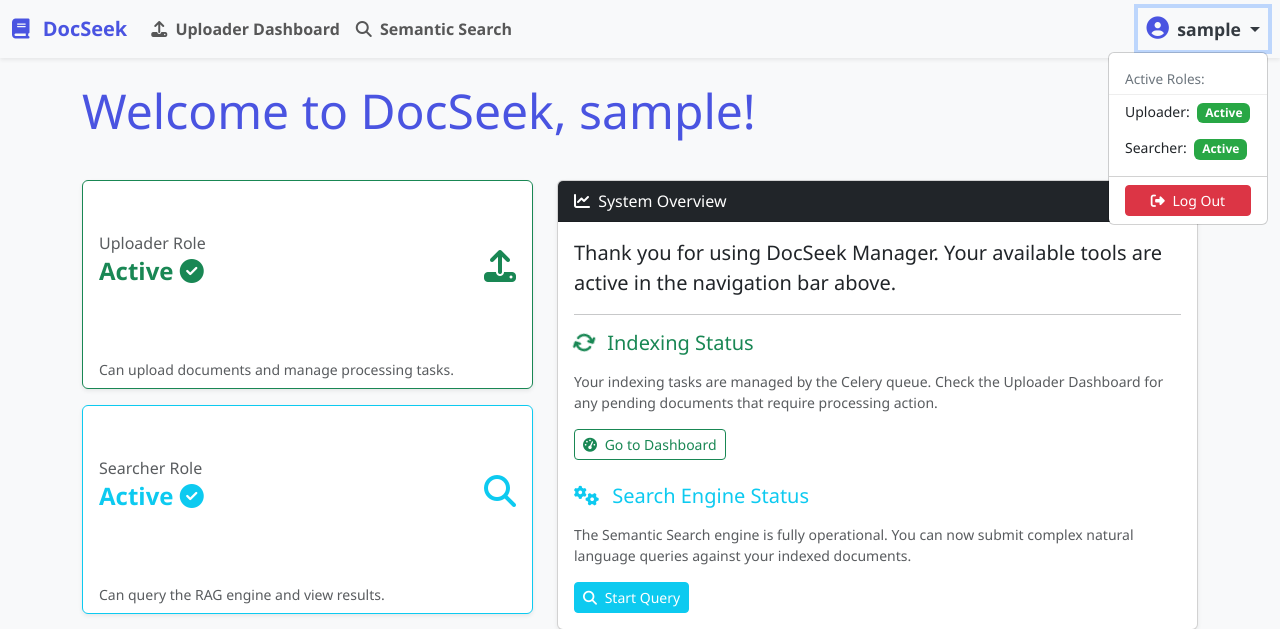
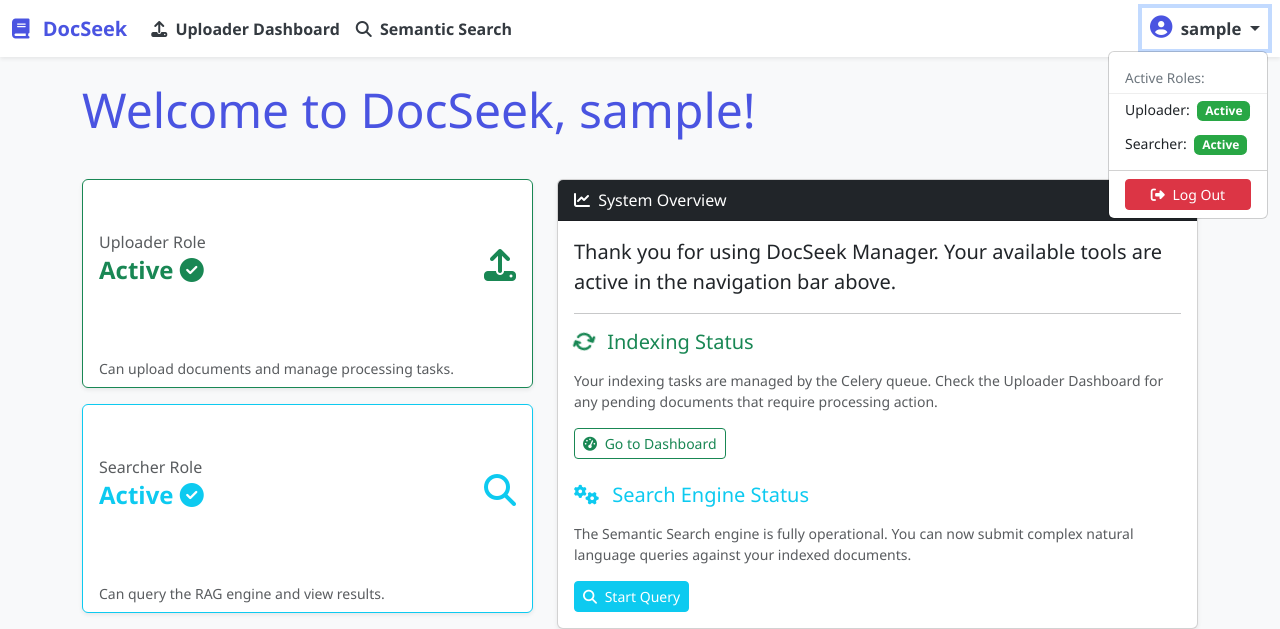
Before and after one commit to albanz27/DocSeek, a Django app: page / in a window 1280 px wide, after a click that opens the changed part. Shown: the top 629 px of the page. Run offline with Django 5.2, Linux system fonts and the light colour scheme; a user stored in the database is signed in; tables that the repository leaves empty hold one stand-in row (values such as "Sample post"); parts of the project's set-up code (start-up, migrations or seed data) failed here and were passed over.

Commit message:
Refactor base.css to improve styling consistency and enhance readability across components

```diff
--- a/static/css/base.css
+++ b/static/css/base.css
@@ -3,94 +3,91 @@
 body {
     background-color: #f8f9fa;
     font-family: 'Segoe UI', Tahoma, Geneva, Verdana, sans-serif;
+    color: #212529;
 }
 
-.text-primary {
-    color: #4a54e1 !important;
-}
-.bg-primary {
-    background-color: #4a54e1 !important;
-}
+.text-primary { color: #4a54e1 !important; }
+.bg-primary { background-color: #4a54e1 !important; }
+
 .btn-primary {
     background-color: #4a54e1;
     border-color: #4a54e1;
+    transition: all 0.2s ease-in-out;
+}
+.btn-primary:hover {
+    background-color: #3c45cc;
+    border-color: #3c45cc;
 }
 
-/* Stili per Card Generiche */
 .card-shadow-lg {
-    border-radius: 10px;
+    border-radius: 12px;
     box-shadow: 0 4px 12px rgba(0, 0, 0, 0.08);
 }
 
-
 /* -------------------- 2. NAVBAR -------------------- */
 
-.navbar-brand {
-    font-weight: 700 !important;
+.navbar {
+    background-color: #ffffff !important;
+    box-shadow: 0 2px 6px rgba(0, 0, 0, 0.05);
 }
 
-/* Stile base per i link di navigazione (Dashboard, Search) */
+.navbar-brand {
+    font-weight: 700;
+    color: #4a54e1 !important;
+}
+
 .navbar-nav .nav-link {
     font-weight: 600;
+    color: #343a40;
+    transition: color 0.2s, border-bottom 0.2s;
 }
 
-/* Link Attivi: Linea e Colore */
+.navbar-nav .nav-link:hover {
+    color: #4a54e1 !important;
+}
+
 .navbar-nav .nav-item .nav-link.active {
     color: #4a54e1 !important;
-    background-color: transparent !important;
     border-bottom: 2px solid #4a54e1;
     padding-bottom: 5px;
 }
 
-/* Stile Hover */
-.navbar-nav .nav-item .nav-link:hover {
-    color: #000000 !important;
-}
-
-/* Stile per l'icona utente e il dropdown toggle */
 .user-icon {
     font-size: 1.4rem;
     color: #4a54e1;
 }
 
-/* Stile per il testo del link dropdown utente */
 .navbar-nav .dropdown-toggle {
     color: #343a40 !important;
-    font-size: 1.1rem;
-    font-weight: bold;
-    transition: color 0.2s;
+    font-size: 1.05rem;
+    font-weight: 600;
 }
 
+/* -------------------- 3. DROPDOWN UTENTE -------------------- */
 
-/* -------------------- 3. DROPDOWN UTENTE  -------------------- */
-
-/* Intestazione del Dropdown */
 .dropdown-header {
     font-size: 0.85rem;
     color: #6c757d;
-    padding-bottom: 0.25rem;
-    padding-top: 0.5rem;
+    padding: 0.5rem 1rem 0.25rem;
     border-bottom: 1px solid #eee;
 }
 
-/* Testo degli Elementi del Dropdown*/
 .dropdown-item-text {
-    line-height: 1.2;
-    padding-top: 0.5rem;
-    padding-bottom: 0.5rem;
+    line-height: 1.4;
+    padding: 0.4rem 1rem;
 }
 
-/* Badge dei Ruoli Personalizzati */
 .badge-role-active {
-    background-color: #28a745 !important; /* Verde per Attivo */
+    background-color: #28a745 !important;
     font-size: 0.75rem;
+    border-radius: 0.35rem;
 }
 .badge-role-inactive {
-    background-color: #6c757d !important; /* Grigio per Inattivo */
+    background-color: #6c757d !important;
     font-size: 0.75rem;
+    border-radius: 0.35rem;
 }
 
-/* Icone di default per i link o i bottoni */
 .nav-link i, .btn i {
-    margin-right: 5px;
+    margin-right: 6px;
 }
```
